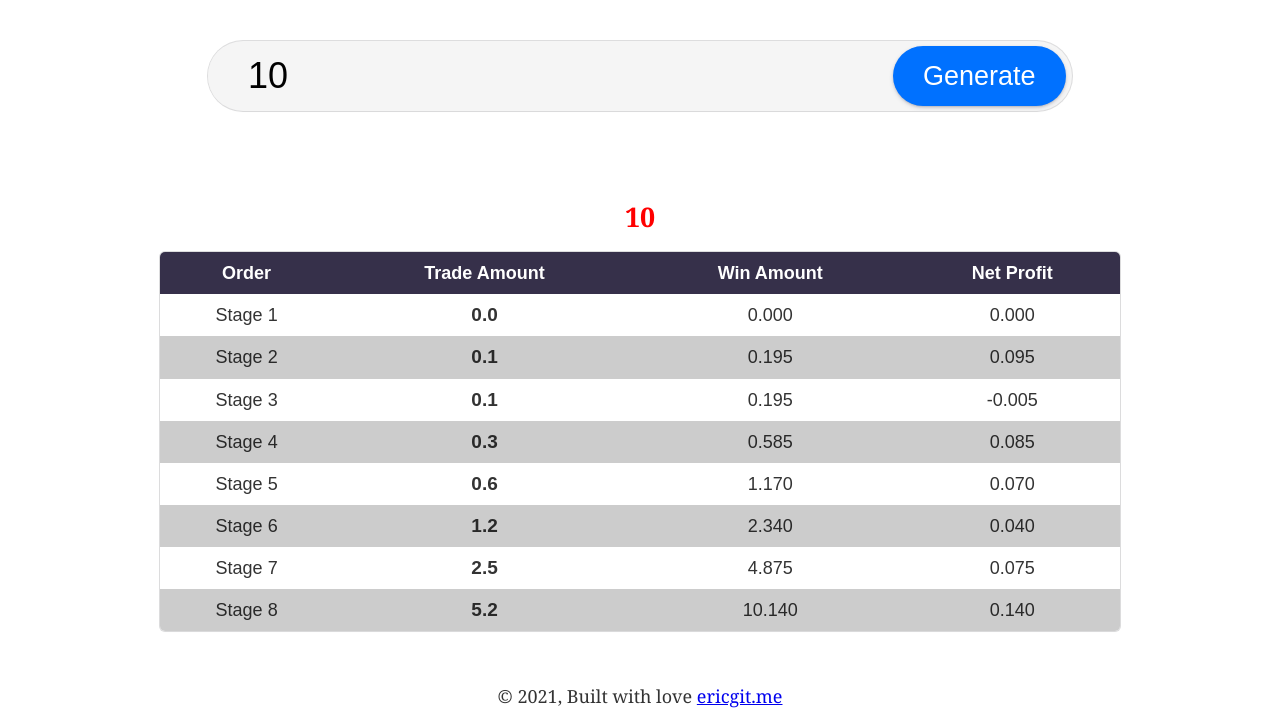
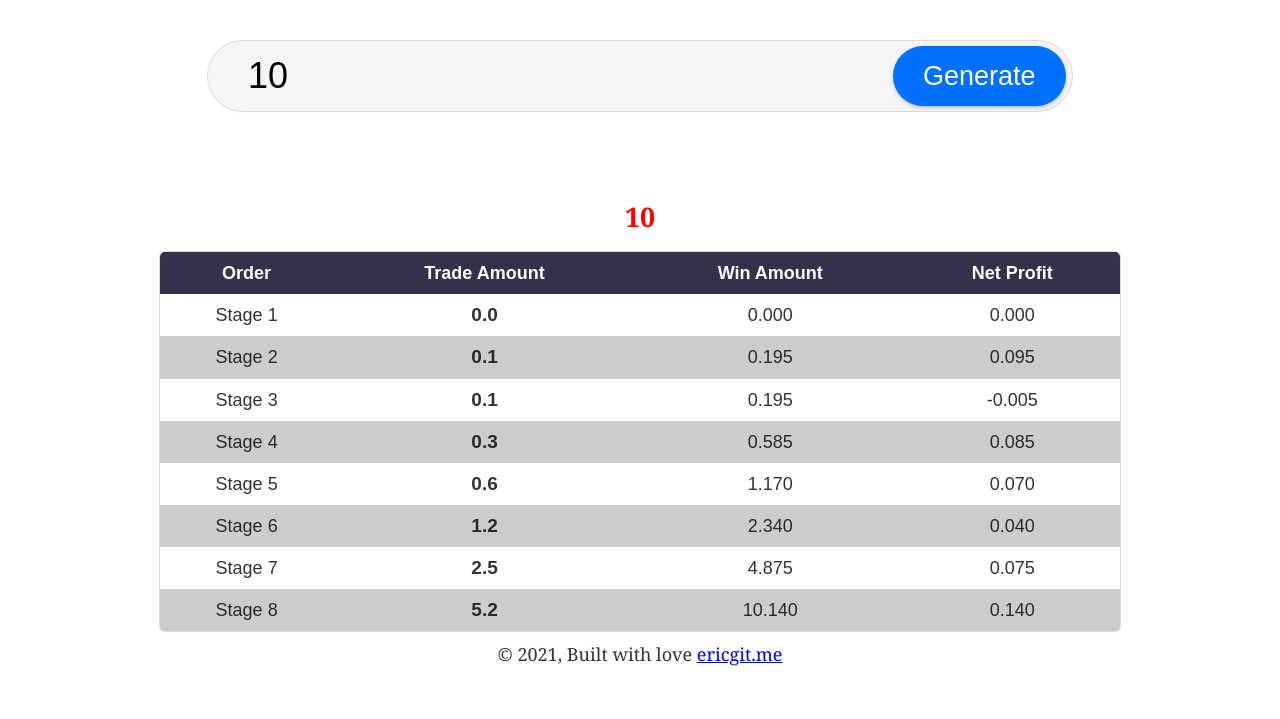
Before and after one commit to lifeeric/hfcpak-table-generator, a Gatsby site: page / in a window 1280 px wide. Shown: the part 81-800 px from the top of the page. Built offline with nearby package versions, Linux system fonts and the light colour scheme; Gatsby itself is replaced by a stand-in of ours.

Commit message:
[FIXED] the copyright

```diff
--- a/src/components/layout.js
+++ b/src/components/layout.js
@@ -36,8 +36,9 @@ const Layout = ({ children }) => {
         <main>{children}</main>
         <footer
           style={{
-            position: `absolute`,
-            bottom: `10px`,
+            position: `relative`,
+            top: "10px",
+            bottom: `0`,
             left: `0`,
             right: `0`,
             textAlign: "center",
```
